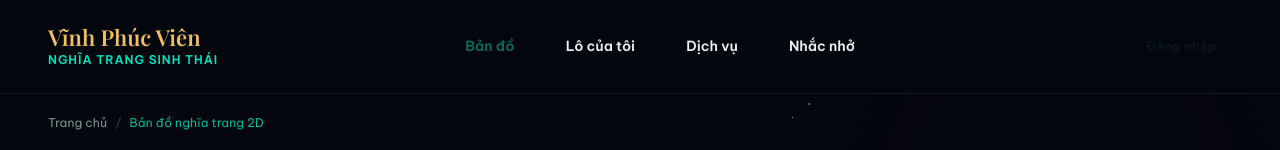
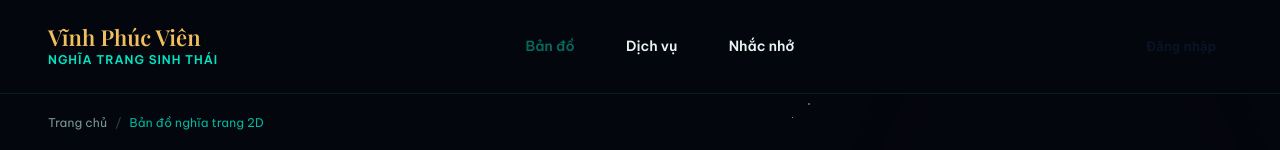
Before and after one commit to torusama/SE_PRO, a React (Vite) app in the folder frontend/: page /ban-do in a window 1280 px wide. Shown: the top 150 px of the page. Built offline with nearby package versions, Linux system fonts and the light colour scheme; no server answers; a web font is replaced by a local one.

Commit message:
Xóa lô của tui khỏi sidebar

```diff
--- a/frontend/src/components/layout/customer/Navbar.tsx
+++ b/frontend/src/components/layout/customer/Navbar.tsx
@@ -8,7 +8,7 @@ const TXT = {
   brand: 'V\u0129nh Ph\u00fac Vi\u00ean',
   subtitle: 'Ngh\u0129a trang sinh th\u00e1i',
   map: 'B\u1ea3n \u0111\u1ed3',
-  myLots: 'L\u00f4 c\u1ee7a t\u00f4i',
+
   services: 'D\u1ecbch v\u1ee5',
   reminders: 'Nh\u1eafc nh\u1edf',
   profile: 'H\u1ed3 s\u01a1 c\u1ee7a t\u00f4i',
@@ -18,7 +18,6 @@ const TXT = {
 
 const NAV_LINKS = [
   { label: TXT.map, to: ROUTES.MAP },
-  { label: TXT.myLots, to: ROUTES.MY_LOTS },
   { label: TXT.services, to: ROUTES.SERVICES },
   { label: TXT.reminders, to: ROUTES.NOTIFICATION },
 ]
```
